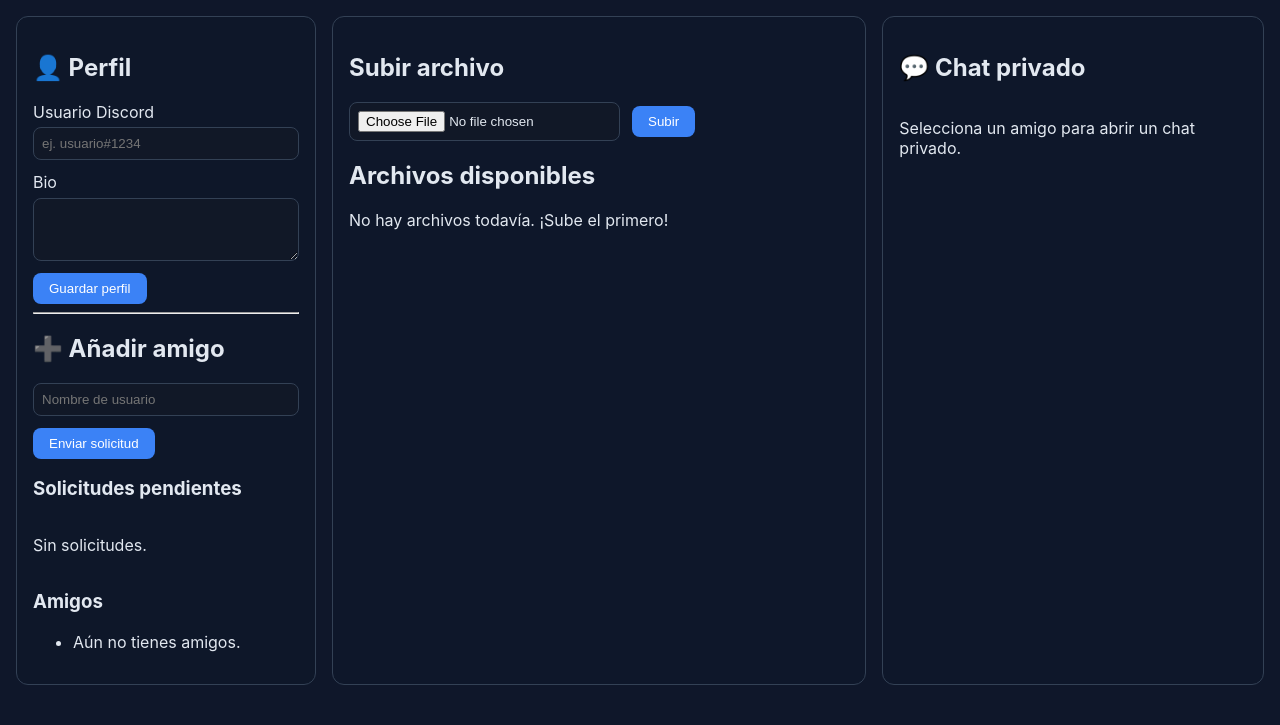
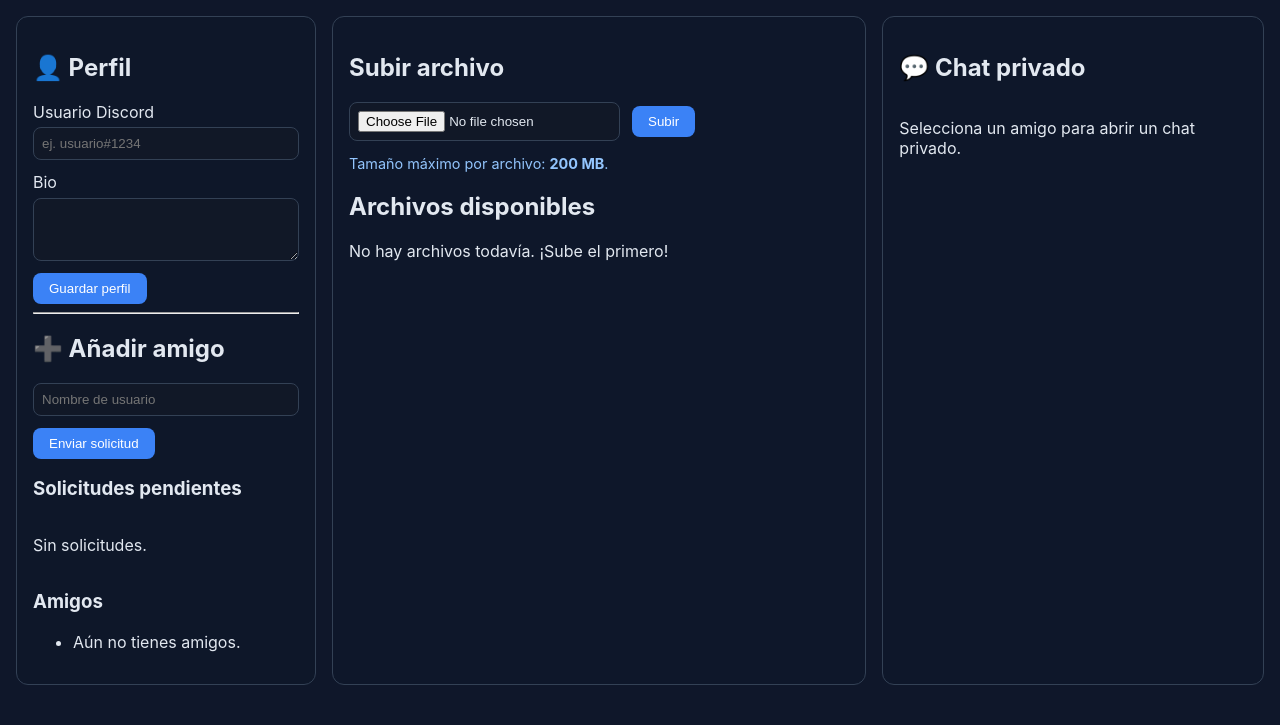
Before and after one commit to DRAKOzxz/app_upxy, a Flask app: page / in a window 1280 px wide. Shown: the part 142-867 px from the top of the page. Run offline with Flask 3, Linux system fonts and the light colour scheme; the visitor is signed in with stand-in values (Sample User, id 1); data comes from the database, SQL or seed files in the repository; data that the repository does not hold is empty.

Commit message:
Add file size limit hint to upload form

```diff
--- a/templates/index.html
+++ b/templates/index.html
@@ -89,6 +89,7 @@
             <input type="file" name="file" required />
             <button type="submit">Subir</button>
           </form>
+          <p class="hint">Tamaño máximo por archivo: <strong>200 MB</strong>.</p>
 
           <h2>Archivos disponibles</h2>
           {% if files %}
```
